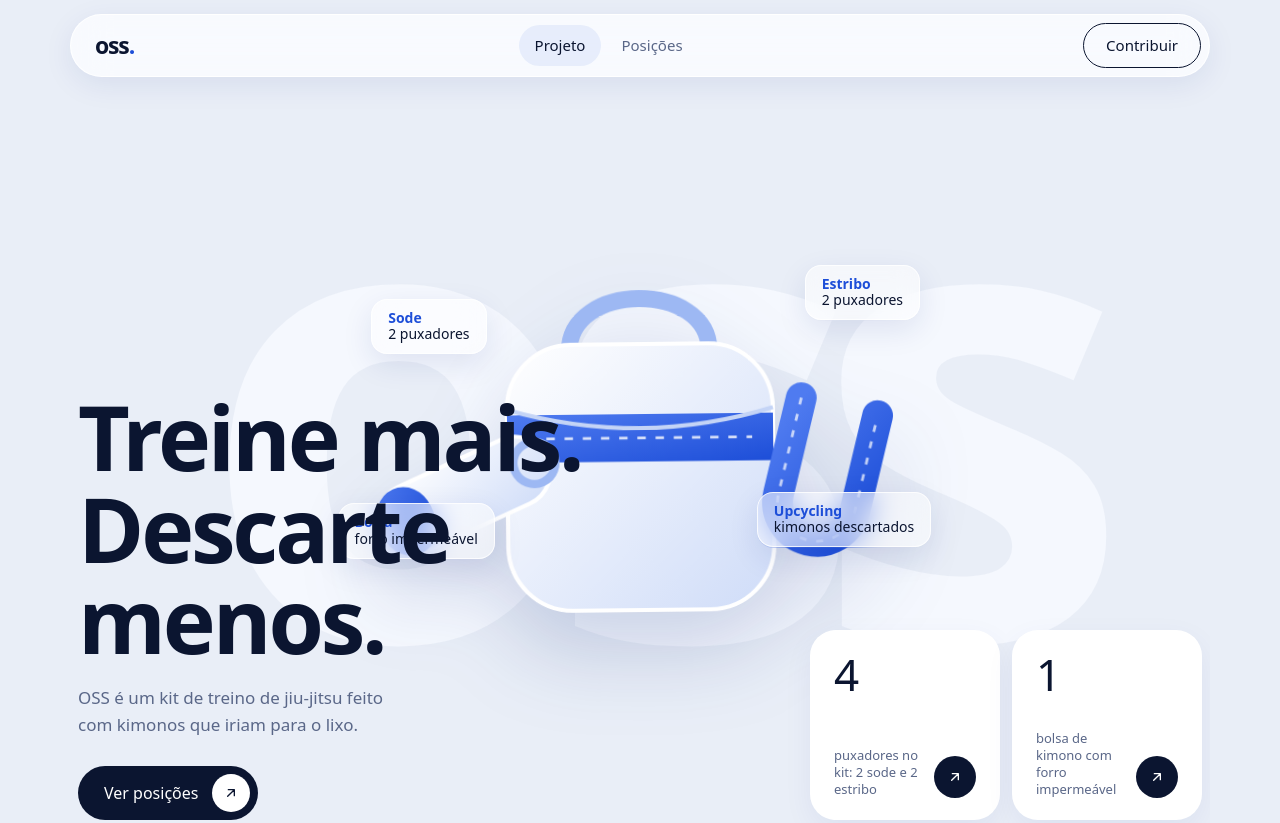
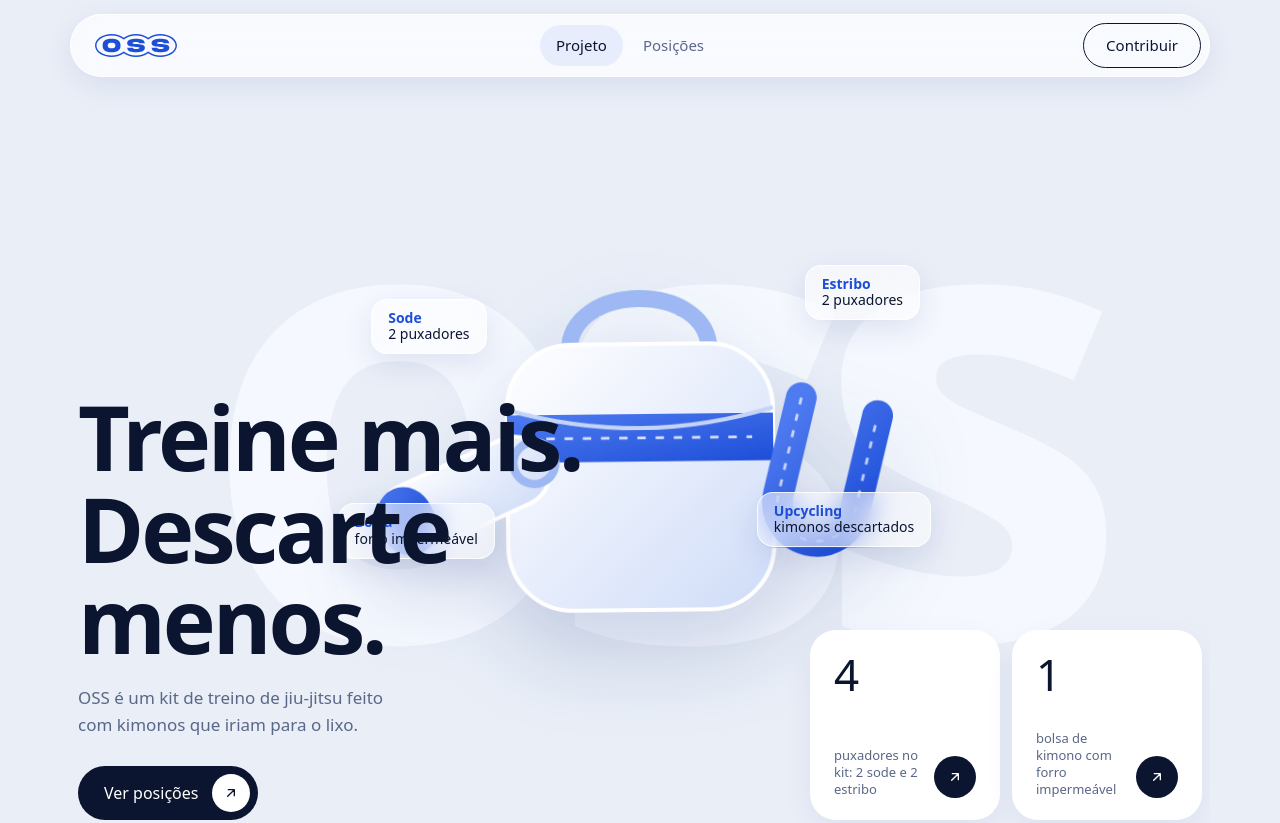
Before and after one commit to httpsraws/oss, a website built with Vite: page index.html in a window 1280 px wide. Shown: the top 823 px of the page. Built offline with nearby package versions, Linux system fonts and the light colour scheme; a web font is replaced by a local one.

Commit message:
Fix navigation and update OSS logo

```diff
--- a/index.html
+++ b/index.html
@@ -12,7 +12,7 @@
 <body>
 <svg width="0" height="0" style="position:absolute"><symbol id="a" viewBox="0 0 24 24"><path d="M7 17L17 7M8 7h9v9"/></symbol></svg>
 <header><div class="wrap"><nav>
-<a class="logo" href="#home" data-p="home">oss<i>.</i></a>
+<a class="logo" href="#home" data-p="home" aria-label="OSS, início"><img src="assets/oss-logo.svg" alt="OSS"></a>
 <ul><li><a class="l on" href="#home" data-p="home">Projeto</a></li><li><a class="l" href="#posicoes" data-p="posicoes">Posições</a></li></ul>
 <a class="out" href="#contribuir" data-p="contribuir">Contribuir</a>
 </nav></div></header>
--- a/script.js
+++ b/script.js
@@ -29,14 +29,21 @@ $("#modal").addEventListener("click",e=>{if(e.target.id==="modal")closeM()});
 document.addEventListener("keydown",e=>{if(e.key==="Escape")closeM()});
 const io=new IntersectionObserver(es=>es.forEach(e=>{if(e.isIntersecting){e.target.classList.add("in");io.unobserve(e.target)}}),{threshold:.1});
 function observe(){$$(".page.on .rv").forEach(el=>{if(!el.classList.contains("in"))io.observe(el)})}
+function normalizePage(p){
+ try{p=decodeURIComponent(p)}catch{}
+ p=p.normalize("NFD").replace(/[\u0300-\u036f]/g,"").toLowerCase();
+ return p==="posicoes"?"posicoes":p==="projeto"?"home":p;
+}
 function go(p){
+ p=normalizePage(p);
  if(!$("#"+p))p="home";
  $$(".page").forEach(x=>x.classList.toggle("on",x.id===p));
  $$("header [data-p]").forEach(a=>a.classList.toggle("on",a.dataset.p===p));
  window.scrollTo({top:0,behavior:"auto"});observe();
 }
-document.addEventListener("click",e=>{const a=e.target.closest("[data-p]");if(a){e.preventDefault();history.replaceState(null,"","#"+a.dataset.p);go(a.dataset.p)}});
+document.addEventListener("click",e=>{const a=e.target.closest("[data-p]");if(a){e.preventDefault();const p=normalizePage(a.dataset.p);history.pushState(null,"","#"+p);go(p)}});
 window.addEventListener("hashchange",()=>go(location.hash.slice(1)));
+window.addEventListener("popstate",()=>go(location.hash.slice(1)||"home"));
 // Formulário: confirmação local. Conecte a um serviço (ex.: Formspree) para receber os envios.
 $("#form").addEventListener("submit",e=>{
  e.preventDefault();const f=e.target;
--- a/style.css
+++ b/style.css
@@ -10,8 +10,8 @@ p{margin:0}a{color:inherit}
 a:focus-visible,button:focus-visible,input:focus-visible,select:focus-visible,textarea:focus-visible{outline:3px solid var(--blue);outline-offset:3px}
 header{position:fixed;top:0;left:0;right:0;z-index:30;padding-top:calc(14px + env(safe-area-inset-top,0px))}
 nav{display:flex;align-items:center;justify-content:space-between;gap:12px;background:rgba(255,255,255,.72);backdrop-filter:blur(18px) saturate(1.6);-webkit-backdrop-filter:blur(18px) saturate(1.6);border:1px solid rgba(255,255,255,.9);border-radius:99px;padding:8px 8px 8px 24px;box-shadow:0 8px 30px rgba(15,42,130,.08)}
-.logo{font-weight:700;font-size:23px;letter-spacing:-.05em;text-decoration:none}
-.logo i{font-style:normal;color:var(--blue)}
+.logo{display:inline-flex;align-items:center;text-decoration:none;flex:none}
+.logo img{display:block;width:82px;height:auto}
 nav ul{display:flex;gap:4px;list-style:none;margin:0;padding:0}
 nav .l{display:block;padding:9px 16px;border-radius:99px;text-decoration:none;font-weight:500;font-size:15px;color:var(--mute)}
 nav .l:hover,nav .l.on{color:var(--navy);background:rgba(29,78,216,.08)}
```
Also changed, not shown: assets/oss-logo.svg (added).
